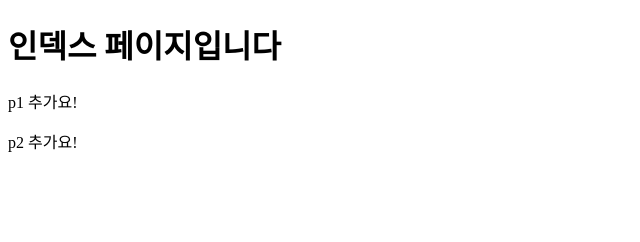
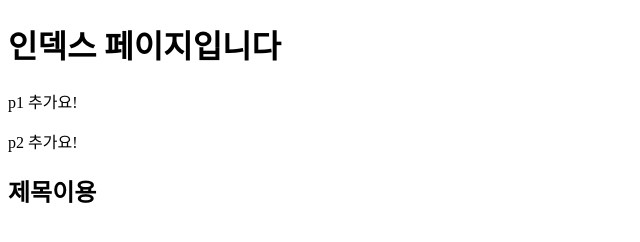
Before and after one commit to wodurl/infra_git_test2, a plain HTML site: page index.html in a window 1280 px wide. Shown: the whole page, without its empty margins (0-640 px from the left). Drawn offline with Linux system fonts and the light colour scheme.

Commit message:
h2 추가요!

```diff
--- a/index.html
+++ b/index.html
@@ -9,5 +9,6 @@
     <h1>인덱스 페이지입니다</h1>
     <p>p1 추가요!</p>
     <p>p2 추가요!</p>
+    <h2>제목이용</h2>
 </body>
 </html>
```
